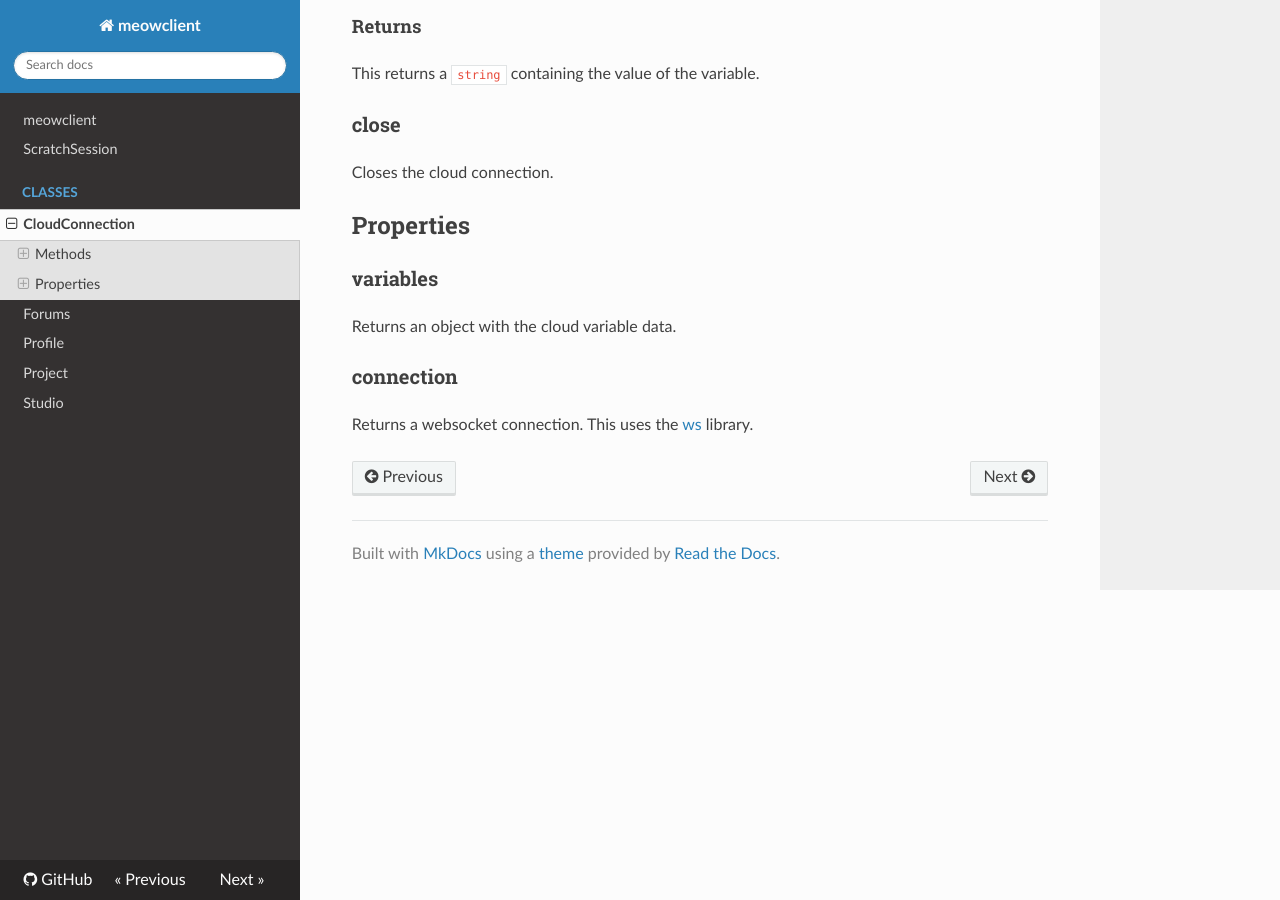
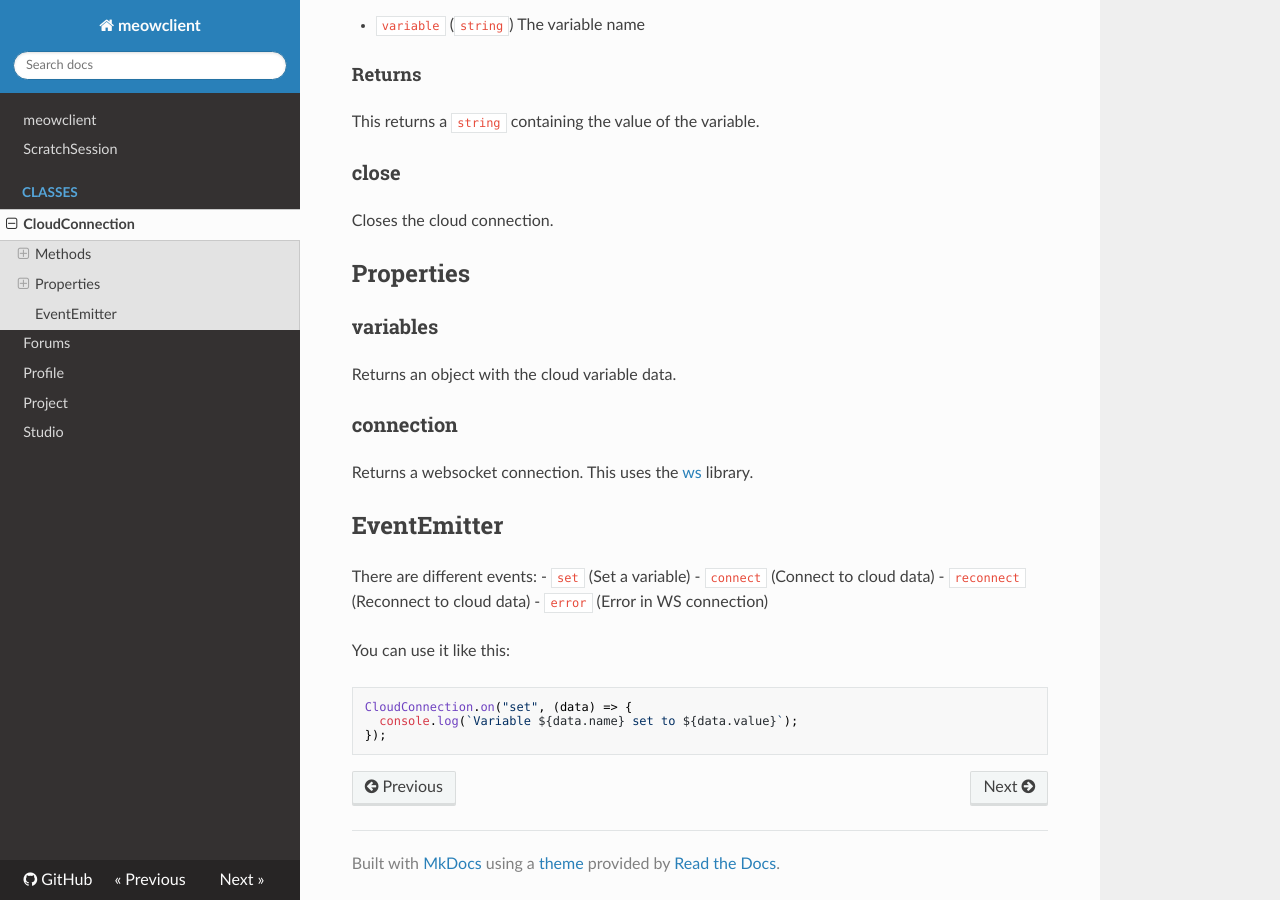
Before and after one commit to webdev03/meowclient, an MkDocs documentation site: the page built from docs/pages/classes/CloudConnection.md, in a window 1280 px wide and 900 px high, scrolled down 666 px. Built offline with MkDocs 1.6.1, drawn with Linux system fonts in a browser that asks for light colours; nearby versions of some CDN libraries; some of the changed text lies outside the part shown.

Commit message:
add docs

````diff
--- a/docs/pages/classes/CloudConnection.md
+++ b/docs/pages/classes/CloudConnection.md
@@ -1,6 +1,8 @@
 # CloudConnection
 
 The class to use cloud variables. Accessible through `Project.createCloudConnection`.
+
+**Note: This is also an EventEmitter!**
 
 ## Methods
 
@@ -38,3 +40,18 @@
 ### connection
 
 Returns a websocket connection. This uses the [ws](https://github.com/websockets/ws) library.
+
+## EventEmitter
+
+There are different events:
+- `set` (Set a variable)
+- `connect` (Connect to cloud data)
+- `reconnect` (Reconnect to cloud data)
+- `error` (Error in WS connection)
+
+You can use it like this:
+```ts
+CloudConnection.on("set", (data) => {
+  console.log(`Variable ${data.name} set to ${data.value}`);
+});
+```
````
